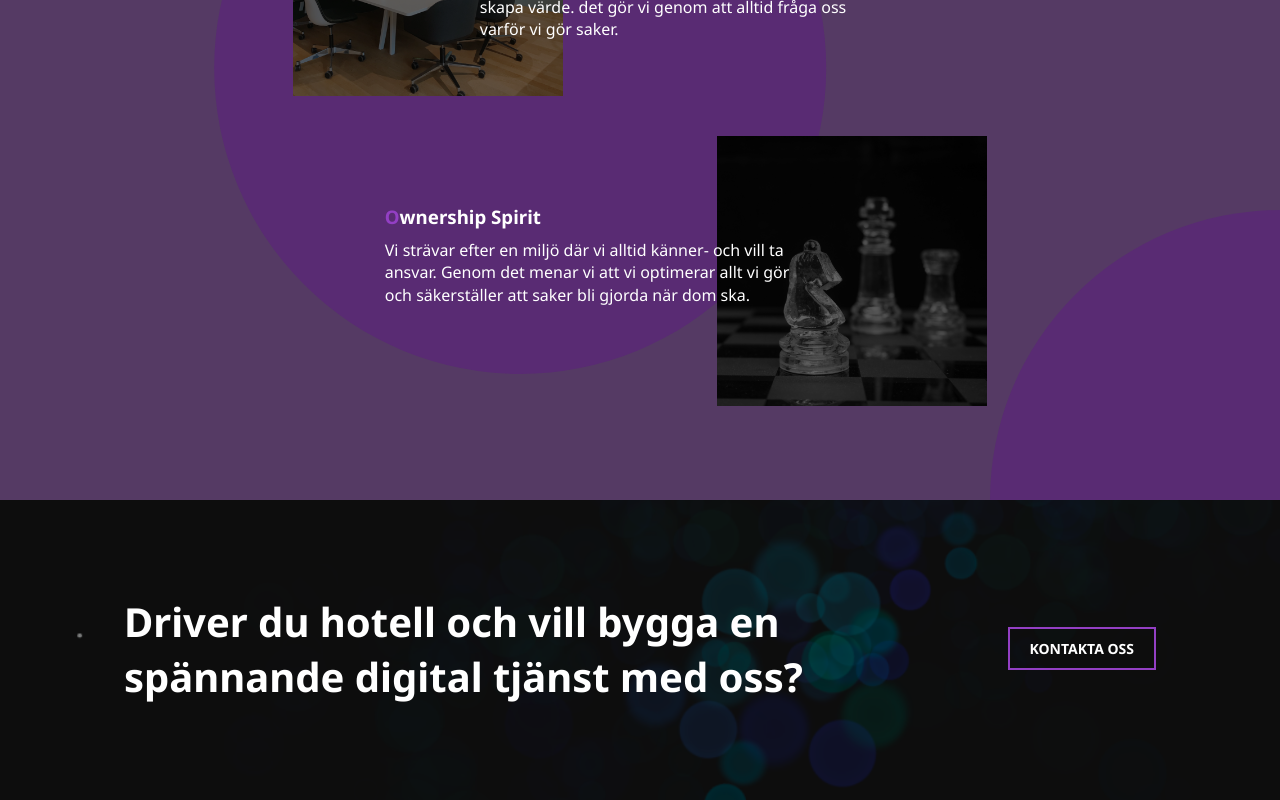
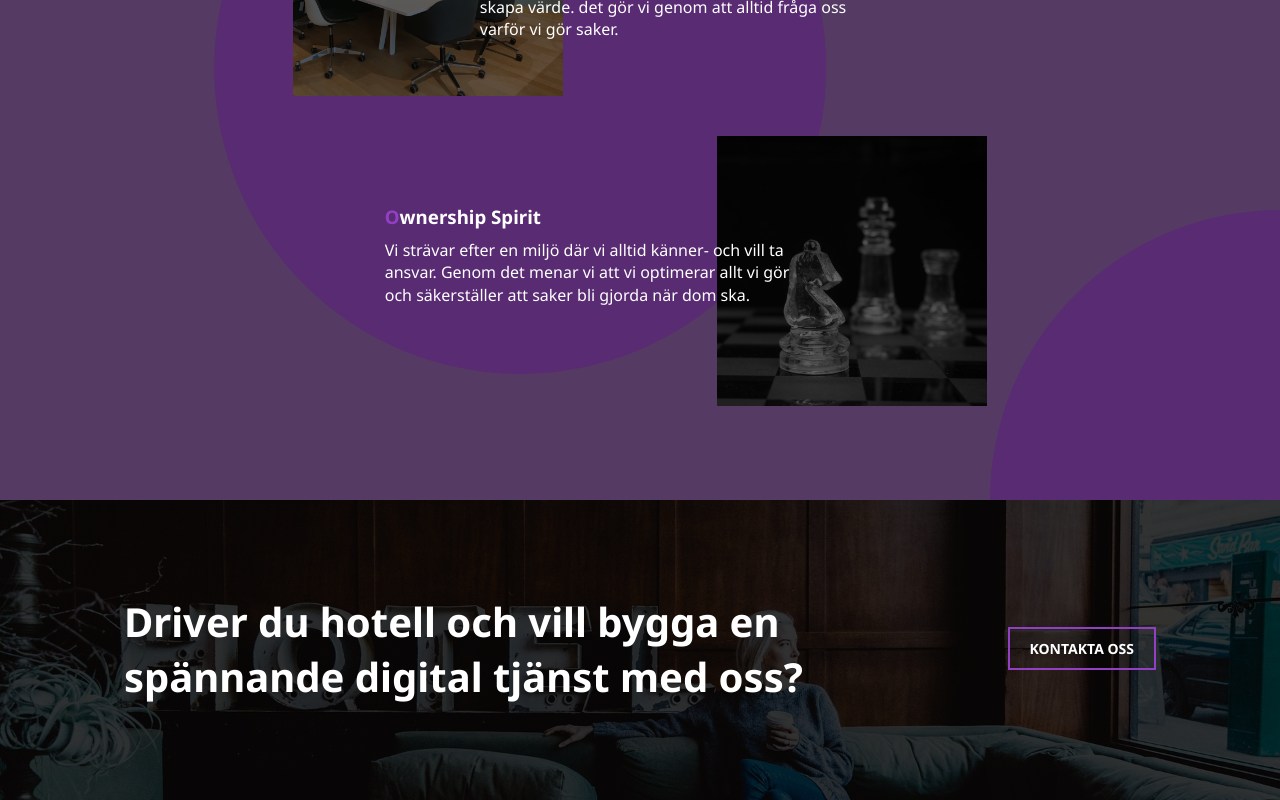
Before and after one commit to carcosa-rnd/eddiepiper.com, a React (Vite) app: page / in a window 1280 px wide. Shown: the part 3923-4723 px from the top of the page. Built offline with nearby package versions, Linux system fonts and the light colour scheme.

Commit message:
refactor: change contact section background

```diff
--- a/src/components/Contact/contact.module.scss
+++ b/src/components/Contact/contact.module.scss
@@ -24,8 +24,9 @@
     height: 100%;
     left: 0;
     top: 0;
-    background: url("/src/assets/images/dark_background.png") no-repeat center;
+    background: url("/src/assets/images/contact.jpg") no-repeat center;
     background-size: cover;
+    z-index: -1;
 
     &::after {
       position: absolute;
@@ -34,7 +35,8 @@
       content: "";
       width: 100%;
       height: 100%;
-      background: rgba(0, 0, 0, 0.5);
+      background: rgba(0, 0, 0, 0.8);
+      z-index: 1;
     }
   }
 
```
